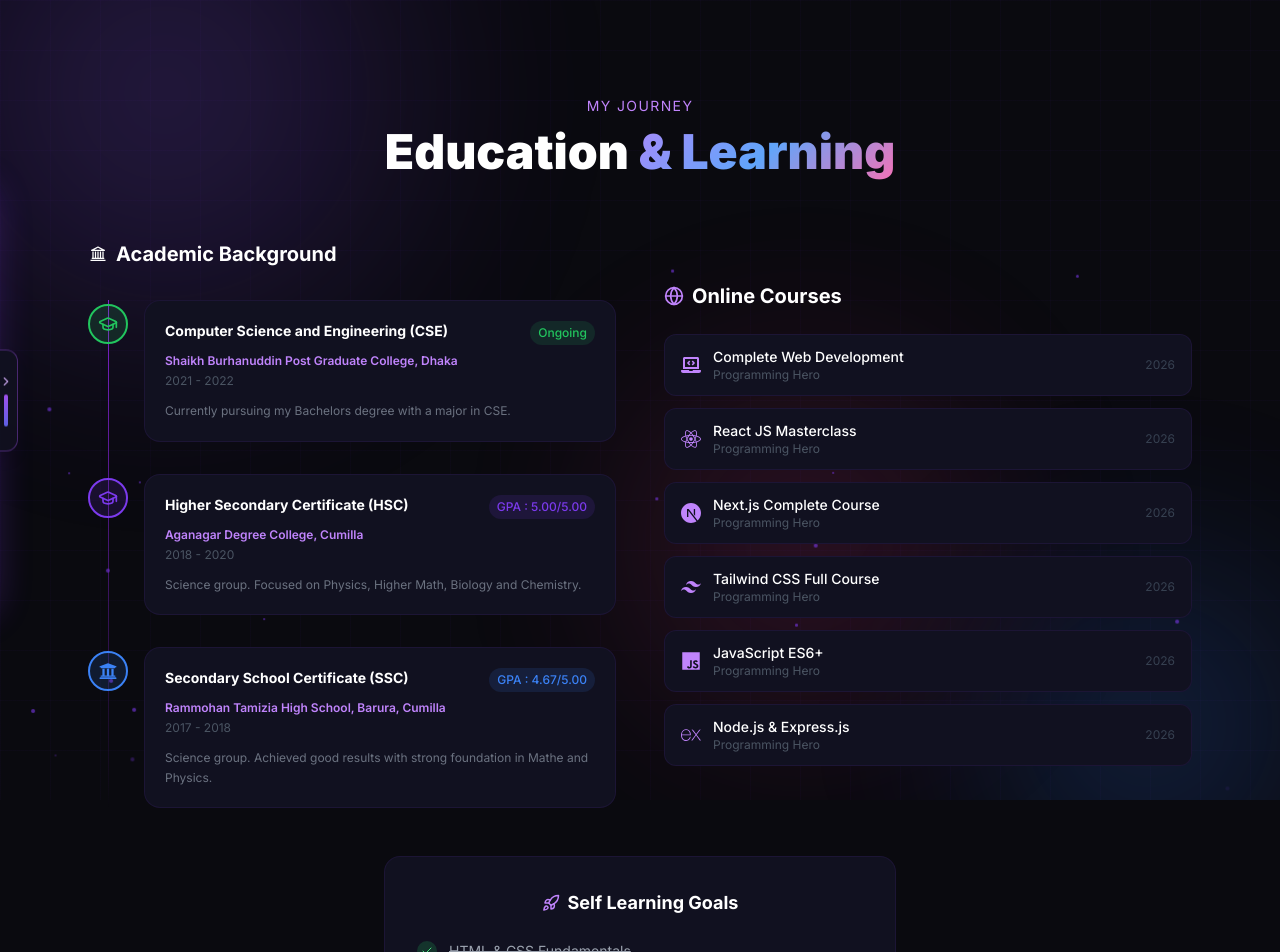
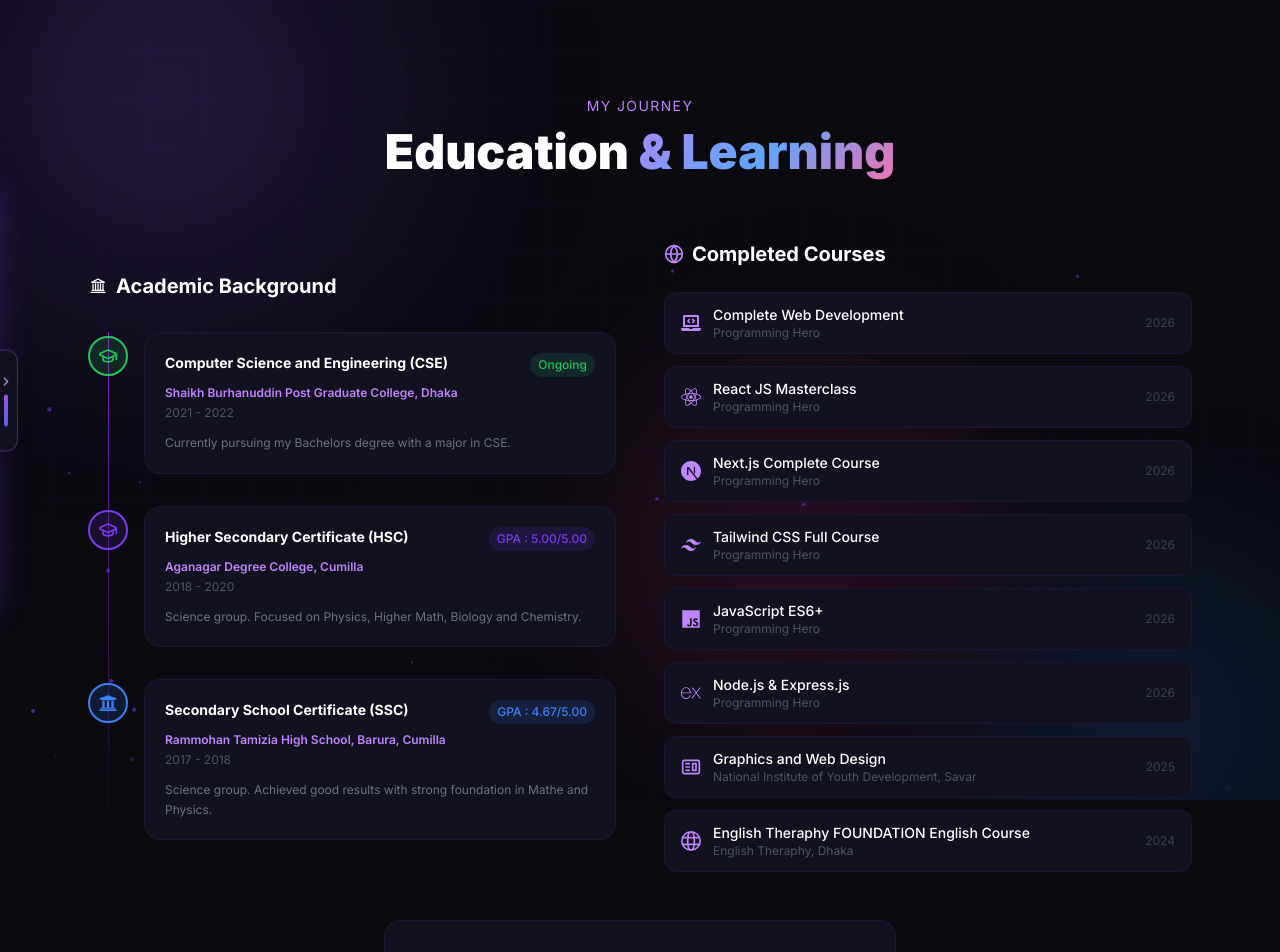
Before and after one commit to sabujAlom/portfolio, a Next.js app: page /education in a window 1280 px wide. Shown: the top 952 px of the page. Built offline with nearby package versions, Linux system fonts and the light colour scheme.

Commit message:
courses data added

```diff
--- a/src/components/layers/About.jsx
+++ b/src/components/layers/About.jsx
@@ -43,7 +43,7 @@
           {/* Right - text content */}
           <div className="reveal">
             <h3 className="text-2xl font-bold text-white mb-4">
-              Hi! I'm <span className="text-purple-400">Md. Sabuj Alom</span>
+              Hi! I'm <span className="text-purple-400">Sabuj Alom</span>
             </h3>
             <p className="text-gray-400 leading-relaxed mb-4">
               I'm a MERN Stack developer from Bangladesh with a passion for building
--- a/src/components/layers/Education.jsx
+++ b/src/components/layers/Education.jsx
@@ -1,7 +1,9 @@
 'use client'
 
 import { GraduationCap, Check, ArrowRight, Circle, Globe, Rocket } from 'lucide-react'
+import { CgWebsite } from 'react-icons/cg'
 import { FaUniversity, FaLaptopCode, FaReact, FaJs } from 'react-icons/fa'
+import { GrLanguage } from 'react-icons/gr'
 import { LiaUniversitySolid } from 'react-icons/lia'
 import { SiExpress, SiNextdotjs, SiTailwindcss } from 'react-icons/si'
 
@@ -42,6 +44,8 @@
     { name: 'Tailwind CSS Full Course', platform: 'Programming Hero', icon: <SiTailwindcss />, year: '2026' },
     { name: 'JavaScript ES6+', platform: 'Programming Hero', icon: <FaJs />, year: '2026' },
     { name: 'Node.js & Express.js', platform: 'Programming Hero', icon: <SiExpress />, year: '2026' },
+    { name: 'Graphics and Web Design', platform: 'National Institute of Youth Development, Savar', icon:<CgWebsite />, year: '2025' },
+    { name: 'English Theraphy FOUNDATION English Course', platform: 'English Theraphy, Dhaka', icon:<GrLanguage />, year: '2024' },
 ]
 
 export default function Education() {
@@ -80,7 +84,7 @@
                     {/* Right - Online Courses */}
                     <div className="reveal">
                         <h3 className="text-xl font-bold text-white mb-6 flex items-center gap-2">
-                            <Globe size={20} className="text-purple-400" /> Online Courses
+                            <Globe size={20} className="text-purple-400" /> Completed Courses
                         </h3>
                         <div className="space-y-3">
                             {coursesData.map((course, i) => (
```
